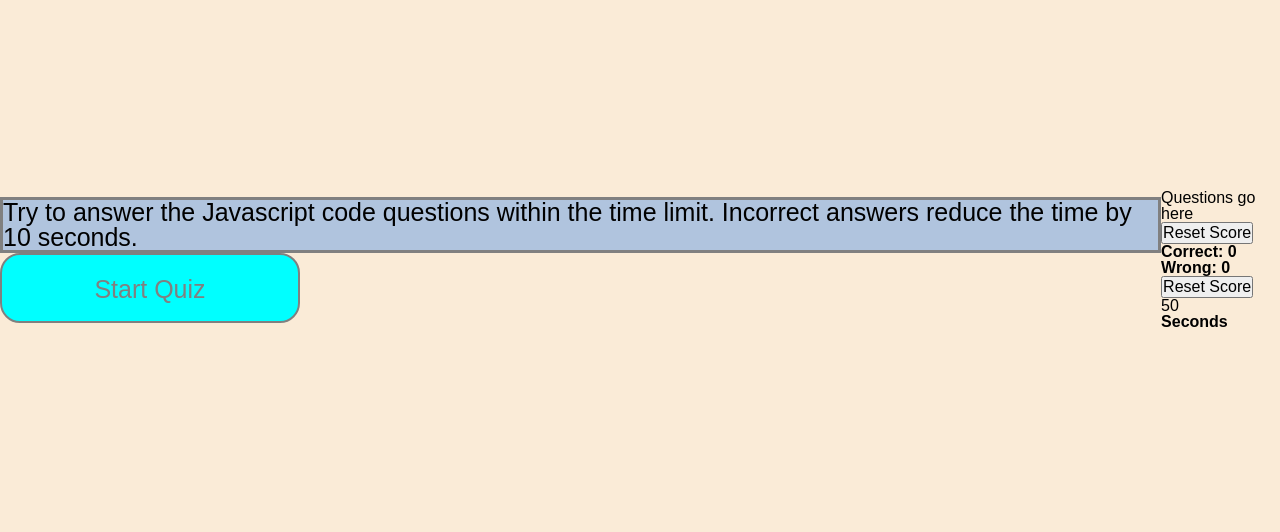
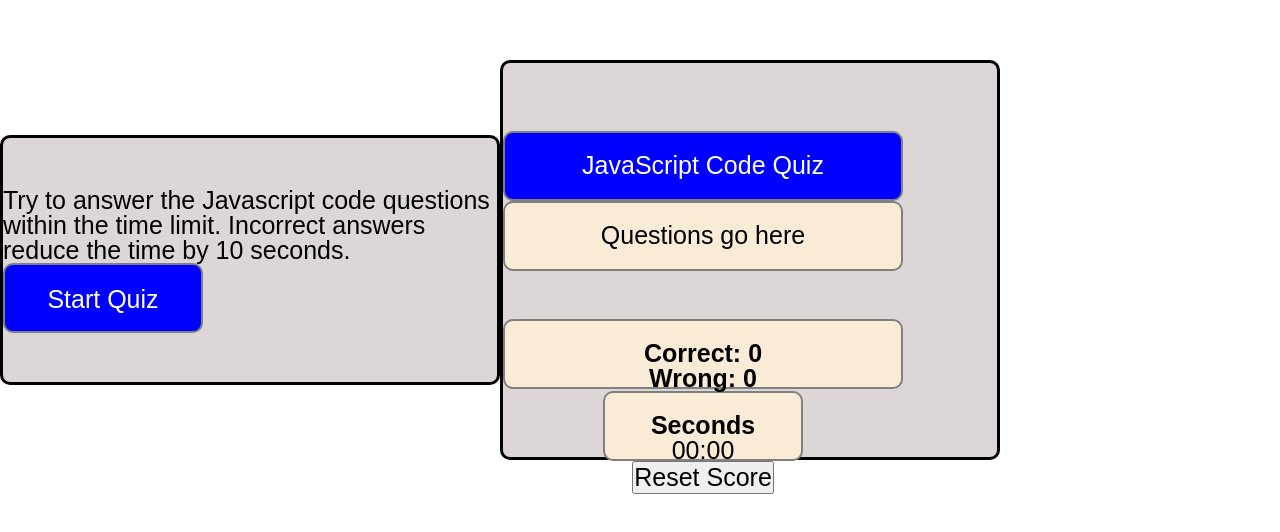
Before and after one commit to AndrewYoung72/js-code-quiz-AWY, a plain HTML site: page index.html in a window 1280 px wide. Shown: the part 140-672 px from the top of the page. Drawn offline with Linux system fonts and the light colour scheme.

Commit message:
more html, css, js

```diff
--- a/index.html
+++ b/index.html
@@ -18,14 +18,15 @@
       <button id="start-button" type="button">Start Quiz</button>
       </div>
     </header>
-<!--quiz box-->
+<!--Quiz box-->
   <main>
+    <div class="container">
     <section>
+      <h3>JavaScript Code Quiz</h3>
       <div class="quiz-box">
         <div id="questions">Questions go here</div>
         <div>
       </div>
-      <button class="reset-score">Reset Score</button>
     </section>
 <!--Results Section-->
     <section>
@@ -35,14 +36,15 @@
         <h2>Wrong: <span id="wrong">0</span></h2>
         <div>
       </div>
+<!--Timer Section-->
+      <div class="timer-box">
+        <h4>Seconds</h4>
+        <div id="time-text"></div>
+        <div id="timer-count">00:00</div>
+      </div>
       <button class="reset-score">Reset Score</button>
     </section>
-<!--Timer Section-->
-    <section class="box-timer">
-      <div id="time-text"></div>
-      <div id="timer-count">50</div>
-      <h3>Seconds</h3>
-    </section>
+
   </main>
   <script src="script.js"></script>
 </body>
--- a/script.js
+++ b/script.js
@@ -1,15 +1,16 @@
 var questionBox = document.querySelector("#questions");
-var startQuiz = document.querySelector("#start-button");
+var startButtton = document.querySelector("#start-button");
 var correct = document.getElementById("#correct");
 var wrong = document.getElementById("#wrong");
 var timerElement = document.querySelector("#timer-count")
-var correct = 0;
-var wrong = 0;
+var correctCounter = 0;
+var wrongCounter = 0;
 var isCorrect = false;
 var timer;
 var timerCount;
 var chosenQuestion = [];
-// Question Array
+
+// Question Array for question box
 var questionBlock = [
   {
     question: "Which is not a pimitive data type?",
@@ -17,7 +18,7 @@ var questionBlock = [
     answer: "Array"},
 
   {
-    question: "What html element is used to link to a javascript?",
+    question: "What html element is used to link to a javascript file?",
     choices: ["<link>", "<a>", "<section>", "<script>"],
     answer: "<script>" },
   {
@@ -31,17 +32,17 @@ function init() {
   getCorrect();
   getWrong();
 }
-
+// Called by start quiz button, starts the quiz, timer, question
 function startQuiz() {
   isCorrect = false;
   timerCount = 50;
   startButtton.disabled = true;
+  startTimer()
   presentQuestion()
-  startTimer()
 }
 
-
-function timerSetup() {
+// Creates timer and links to html through timerElement variable
+function startTimer() {
   timer = setInterval(function() {
     timerCount--;
     timerElement.textContent = timerCount;
@@ -49,7 +50,28 @@ function timerSetup() {
   }, 1000);
 }
 
+// Set correct answer coounter
+function correct() {
+  correctCounter++;
+  startButtton.disabled = false;
+  setcorrectCounter()
+}
+
+// Set wrong answer counter
+function wrong() {
+  wrongCounter++;
+  startButtton.disabled = false;
+  setwrongCounter()
+}
+
+
+// Function to link chosen question to html
+function presentQuestion() {
+
+}
+
+// Need a function to enter initials, score, and save to local storage
 
  startButtton.addEventListener("click", startQuiz);
 
-// init();
+init();
--- a/style.css
+++ b/style.css
@@ -1,44 +1,114 @@
+
+
 body {
 display: flex;
 align-items: center;
 height: 100vh;
-background: antiquewhite;
+background: white;
 }
 
-p {
+.header {
   display: flex;
   flex-wrap: wrap;
+  justify-content: center;
+  flex-direction: column;
   align-items: center;
-  background-color: lightsteelblue;
+  background-color: rgb(221, 214, 214);
+  border: solid black;
+  border-radius: 10px;
+  padding: 20px 0;
+  height: 250px;
   font-size: 25px;
-  border: solid  grey;
-}
-#container {
-  display: flex;
-  align-items: center;
-  height: 500px;
   width: 500px;
 }
 
 #start-button {
   height: 70px;
-  width: 300px;
+  width: 200px;
   text-align: center;
   padding: 20px 0;
-  background-color: aqua;
-  color: grey;
+  margin: auto;
+  background-color: blue;
+  color: white;
   font-size: 25px;
   font-weight: 500;
-  border-radius: 20px;
+  border-radius: 10px;
   border: 2px solid grey;
 }
 
 #start-button:hover {
-  background-color: magenta;
+  background-color: green;
 }
 
-#box-timer {
-  height: fit-content;
-  width: fit-content;
-  background-color: grey;
+.container {
+  display: flex;
+  align-items: flex-start;
+  justify-content: flex-start;
+  justify-content: space-evenly;
+  flex-direction: column;
+  background-color: rgb(221, 214, 214);
+  border: solid black;
+  border-radius: 10px;
+  padding: 20px 0;
+  height: 400px;
+  width: 500px;
+  font-size: 25px;
 }
+
+.container h3 {
+  height: 70px;
+  width: 400px;
+  text-align: center;
+  padding: 20px 0;
+  margin: auto;
+  background-color: blue;
+  color: white;
+  font-size: 25px;
+  font-weight: 500;
+  border-radius: 10px;
+  border: 2px solid grey;
+}
+
+.container .quiz-box {
+  display: flex;
+  flex-direction: column;
+  height: 70px;
+  width: 400px;
+  text-align: center;
+  padding: 20px 0;
+  margin: auto;
+  background-color: antiquewhite;
+  color: black;
+  font-size: 25px;
+  font-weight: 500;
+  border-radius: 10px;
+  border: 2px solid grey;
+}
+
+.container .results {
+  height: 70px;
+  width: 400px;
+  text-align: center;
+  padding: 20px 0;
+  margin: auto;
+  background-color: antiquewhite;
+  color: black;
+  font-size: 25px;
+  font-weight: 500;
+  border-radius: 10px;
+  border: 2px solid grey;
+}
+
+.container .timer-box {
+  height: 70px;
+  width: 200px;
+  text-align: center;
+  padding: 20px 0;
+  margin: auto;
+  background-color: antiquewhite;
+  color: black;
+  font-size: 25px;
+  font-weight: 500;
+  border-radius: 10px;
+  border: 2px solid grey;
+}
```
